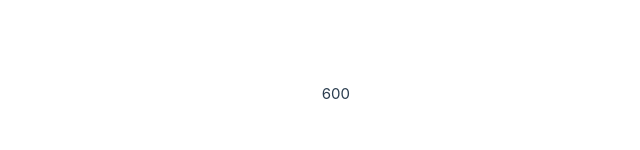
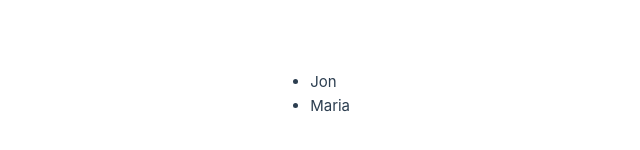
Before and after one commit to luizvelasco/modulo_2, a Vue app: page / in a window 1280 px wide. Shown: the part 306-456 px from the top of the page, without its empty margins (290-930 px from the left). Built offline with nearby package versions, Linux system fonts and the light colour scheme.

Commit message:
Propriedade computada (computed) 3

```diff
--- a/src/App.vue
+++ b/src/App.vue
@@ -1,18 +1,25 @@
 <script setup>
   import { computed, ref } from 'vue';
 
-  const products = ref ([
-    {name: 'Iphone', price: 100},
-    {name: 'Macbook', price: 500},
+  const users = ref ([
+    {name: 'Rebeca', age: 15},
+    {name: 'Jon', age: 20},
+    {name: 'Maria', age: 50},
   ])
 
-  const total = computed(() => {
-    return products.value.reduce((sum, product) => sum + product.price, 0);
+  const adults = computed(() => {
+    return users.value.filter(user => user.age >= 18);
   })
+
 </script>
 
 <template>
   <div>
-    {{ total }}
+    <ul>
+      <li v-for="user in adults" :key="user.name">
+        {{ user.name }}
+      </li>
+    </ul>
+
   </div>
 </template>
```
